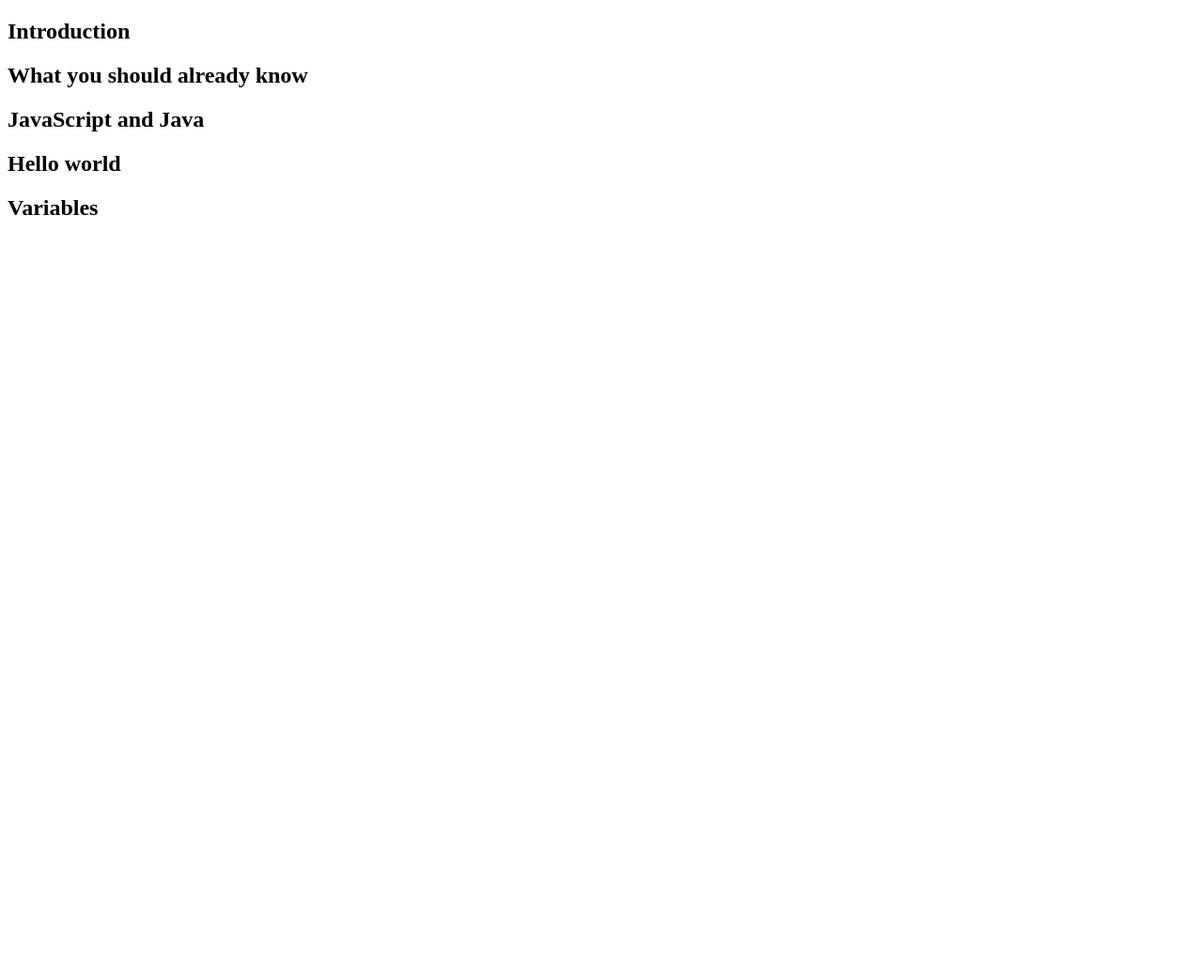
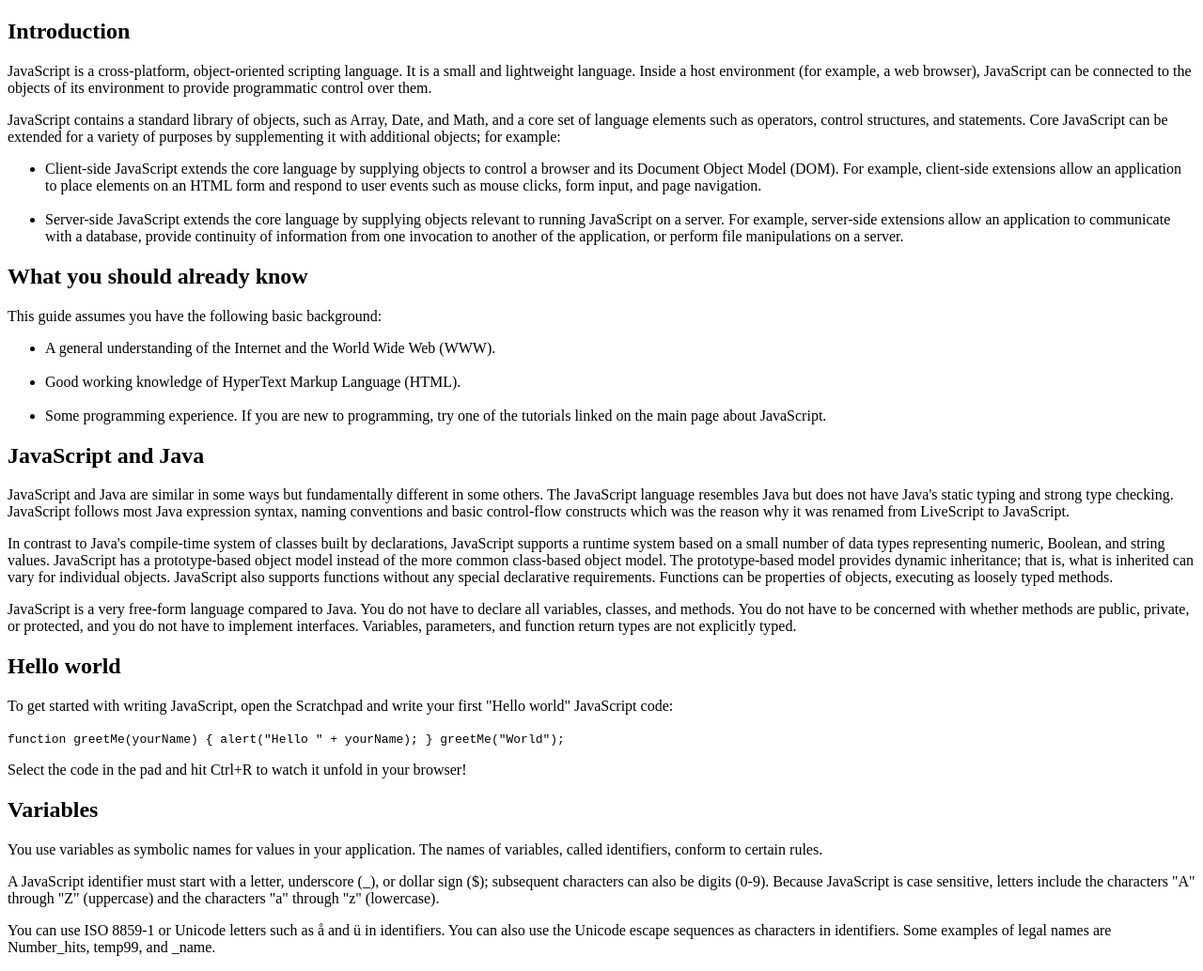
Before and after one commit to Edwardleung1/technical-documentation-page, a plain HTML site: page index.html in a window 1280 px wide. Shown: the whole page at 94% size. Before the commit the page ends 800 px from the top, so only its background shows below. Drawn offline with Linux system fonts and the light colour scheme.

Commit message:
added some content to the index page

```diff
--- a/index.html
+++ b/index.html
@@ -9,23 +9,83 @@
 <body>
     <main id="main-doc">
       <section class="main-section" id="introduction">
+        <article>
         <h2>Introduction</h2>
+        <p>JavaScript is a cross-platform, object-oriented scripting language. It is a small and lightweight
+          language. Inside a host environment (for example, a web browser), JavaScript can be connected to the
+          objects of its environment to provide programmatic control over them.</p>
+        <p>JavaScript contains a standard library of objects, such as Array, Date, and Math, and a core set of
+          language elements such as operators, control structures, and statements. Core JavaScript can be
+          extended for a variety of purposes by supplementing it with additional objects; for example:</p>
+        <ul>
+          <li>Client-side JavaScript extends the core language by supplying objects to control a browser and
+            its Document Object Model (DOM). For example, client-side extensions allow an application to place
+            elements on an HTML form and respond to user events such as mouse clicks, form input, and page
+            navigation.</li><br>
+          <li>Server-side JavaScript extends the core language by supplying objects relevant to running
+            JavaScript on a server. For example, server-side extensions allow an application to communicate
+            with a database, provide continuity of information from one invocation to another of the
+            application, or perform file manipulations on a server.</li>
+        </ul>
+      </article>
       </section>
 
       <section class="main-section" id="what_you_should_already_know">
+        <article>
         <h2>What you should already know</h2>
+        <p>This guide assumes you have the following basic background:</p>
+        <ul>
+          <li>A general understanding of the Internet and the World Wide Web (WWW).</li><br>
+          <li>Good working knowledge of HyperText Markup Language (HTML).</li><br>
+          <li>Some programming experience. If you are new to programming, try one of the tutorials linked
+            on the main page about JavaScript.</li>
+        </ul>
+      </article>
       </section>
 
       <section class="main-section" id="javascript_and_java">
+        <article>
         <h2>JavaScript and Java</h2>
+        <p>JavaScript and Java are similar in some ways but fundamentally different in some others. The
+          JavaScript language resembles Java but does not have Java's static typing and strong type checking.
+          JavaScript follows most Java expression syntax, naming conventions and basic control-flow constructs
+          which was the reason why it was renamed from LiveScript to JavaScript.</p>
+        <p>In contrast to Java's compile-time system of classes built by declarations, JavaScript supports a
+          runtime system based on a small number of data types representing numeric, Boolean, and string
+          values. JavaScript has a prototype-based object model instead of the more common class-based object
+          model. The prototype-based model provides dynamic inheritance; that is, what is inherited can vary for
+          individual objects. JavaScript also supports functions without any special declarative requirements.
+          Functions can be properties of objects, executing as loosely typed methods.</p>
+        <p>JavaScript is a very free-form language compared to Java. You do not have to declare all variables,
+          classes, and methods. You do not have to be concerned with whether methods are public, private, or
+          protected, and you do not have to implement interfaces. Variables, parameters, and function return
+          types are not explicitly typed.</p>
+        </article>
       </section>
 
       <section class="main-section" id="hello_world">
+        <article>
         <h2>Hello world</h2>
+        <p>To get started with writing JavaScript, open the Scratchpad and write your first "Hello world"
+          JavaScript code:</p>
+        <code>function greetMe(yourName) { alert("Hello " + yourName); }
+          greetMe("World");</code>
+        <p>Select the code in the pad and hit Ctrl+R to watch it unfold in your browser!</p>
+      </article>
       </section>
 
       <section class="main-section" id="variables">
+        <article>
         <h2>Variables</h2>
+        <p>You use variables as symbolic names for values in your application. The names of variables,
+          called identifiers, conform to certain rules.</p>
+        <p>A JavaScript identifier must start with a letter, underscore (_), or dollar sign ($); subsequent
+          characters can also be digits (0-9). Because JavaScript is case sensitive, letters include the
+          characters "A" through "Z" (uppercase) and the characters "a" through "z" (lowercase).</p>
+        <p>You can use ISO 8859-1 or Unicode letters such as å and ü in identifiers. You can also use the
+          Unicode escape sequences as characters in identifiers. Some examples of legal names are Number_hits,
+          temp99, and _name.</p>
+        </article>
       </section>
     </main>
 </body>
```
